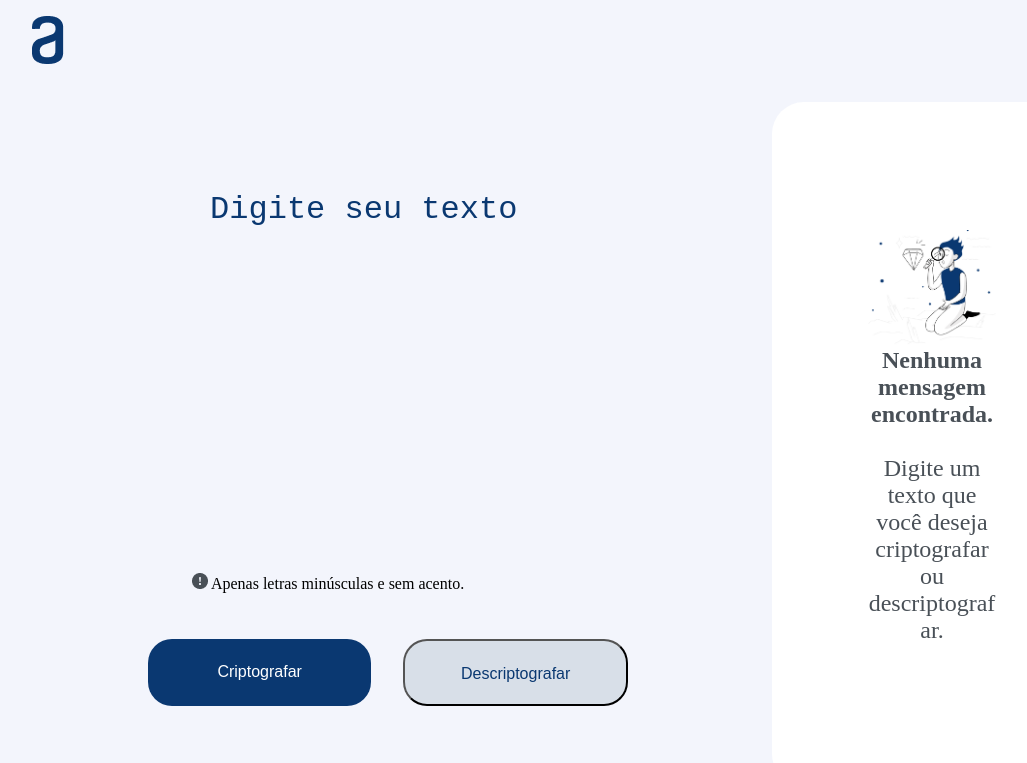
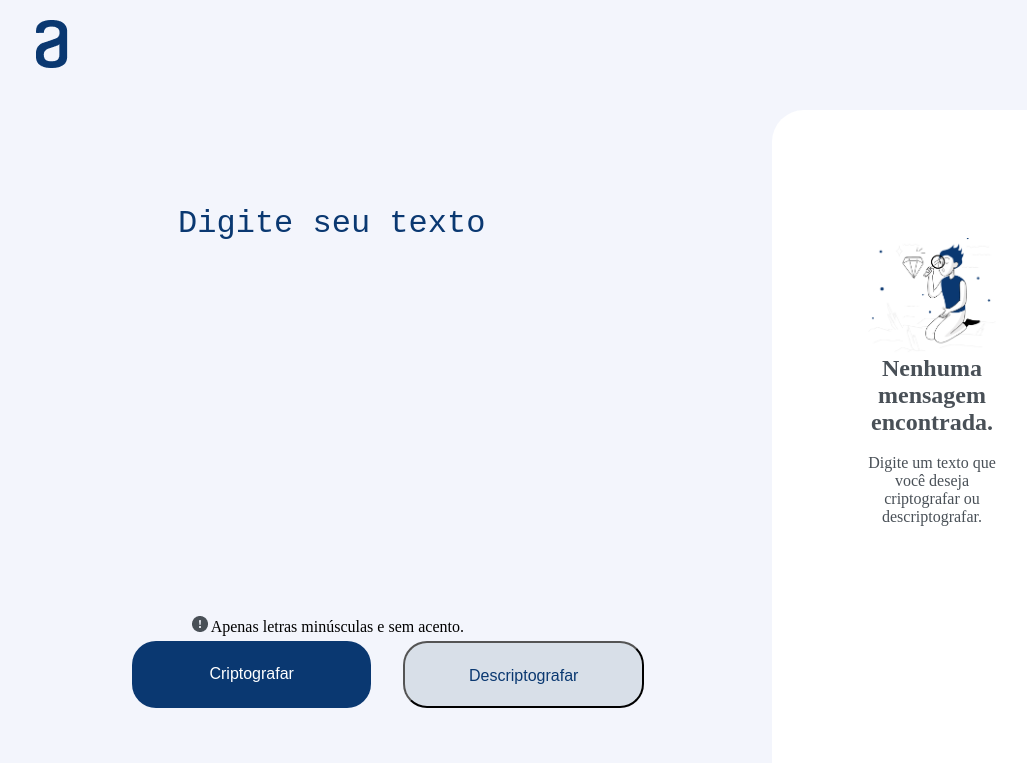
Before and after one commit to narlan23/-ChallengeAluraDescodificador, a plain HTML site: page index.html in a window 1280 px wide. Shown: the whole page, without its empty margins (28-1055 px from the left). Drawn offline with Linux system fonts and the light colour scheme.

Commit message:
alinhamento do main__container

```diff
--- a/styles.css
+++ b/styles.css
@@ -5,7 +5,7 @@
 }
 header{
     margin-right: 32px;
-    margin:16px;
+    margin:20px;
 }
 
 body{
@@ -39,6 +39,7 @@ textarea{
     font-size: 2rem;
     width: 90%;
     height: 80%;
+    margin-left: 4%;
 }
 
 .container {
@@ -52,7 +53,7 @@ textarea{
 .main__container{
     display: flex;
     flex-direction: column;
-
+    justify-content: center;
     margin: 4rem;
     height: 90%;
     width: 40%;
@@ -64,19 +65,14 @@ textarea{
     align-items: center;
     height: 60%;
     width: 90%;
-    margin: 2rem;
-
 }
 
 .buttons__container{
     display: flex;
     flex-direction: row;
     justify-content: flex-end;
-    align-items: end;
     gap: 32px;
-    margin: 1rem;
     height: 15%;
-
 }
 
 .button__copiar{
@@ -100,17 +96,15 @@ textarea{
 
 }
 
-p{
-
-}
-
 .alert__container{
-    margin-left: 8%;
+    margin-top: 12%;
+    margin-left: 6%;
 
 }
 .alert__txt{
     font-size: 12;
-    margin-left: 4%;
+    margin-left: 6%;
+    margin-bottom: 1%;
 }
 
 .msg__txt{
@@ -123,6 +117,10 @@ p{
     overflow-wrap: break-word;
     white-space: normal; /* Garante que o texto possa quebrar em várias linhas */
     max-width: 100%;
+    font-size: 16px;
+}
+
+.msg__txt strong{
     font-size: 24px;
 }
 
```
